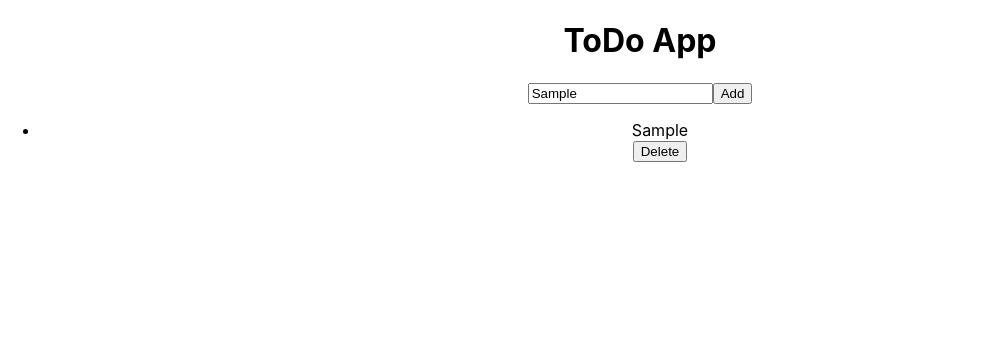
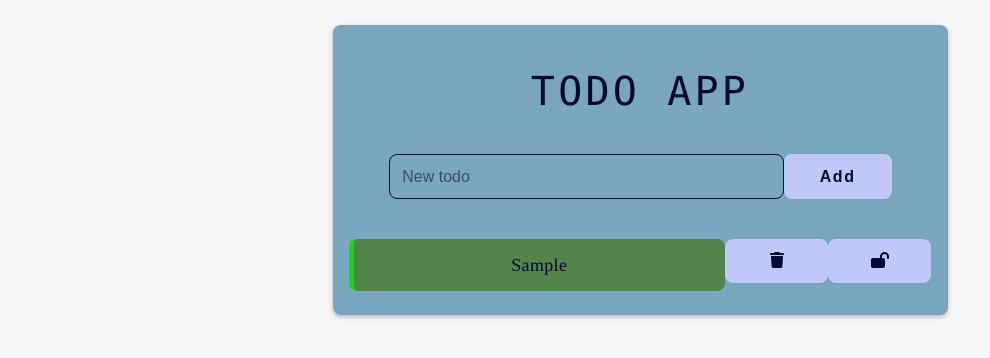
Before and after one commit to Kateriina/todo-app, a React (Create React App) app: page / in a window 1280 px wide. Both pictures are taken after typing "Sample" into the empty fields and a click on the button "Add". Shown: the top 358 px of the page, without its empty margins (0-990 px from the left). Built offline with nearby package versions, Linux system fonts and the light colour scheme.

Commit message:
Added icon "faLock" and "faLockOpen". Added line-through for completed tasks.

```diff
--- a/src/App.css
+++ b/src/App.css
@@ -1,38 +1,135 @@
-.App {
-  text-align: center;
+*,
+*::before,
+*::after {
+  box-sizing: border-box;
 }
 
-.App-logo {
-  height: 40vmin;
-  pointer-events: none;
+body {
+  padding: 25px;
+  color: #f7f7f7;
+  min-height: 100vh;
+  background: #f7f7f7;
+  text-rendering: optimizeSpeed;
+  font-family: "Lucida Console", Courier, monospace;
+
+
 }
 
-@media (prefers-reduced-motion: no-preference) {
-  .App-logo {
-    animation: App-logo-spin infinite 20s linear;
-  }
+.App {
+  padding: 1rem;
+  max-width: 50%;
+  margin: 0 auto;
+  text-align: center;
+  background: #7aa5be;
+  box-shadow: rgba(0, 0, 0, 0.25) 0px 2px 5px;
+  border-radius: 8px;
 }
 
-.App-header {
-  background-color: #282c34;
-  min-height: 100vh;
-  display: flex;
-  flex-direction: column;
-  align-items: center;
-  justify-content: center;
-  font-size: calc(10px + 2vmin);
-  color: white;
+h1 {
+  font-weight: 300;
+  color: #000836;
+  font-size: 2.5rem;
+  letter-spacing: 0.2rem;
+  text-transform: uppercase;
 }
 
-.App-link {
-  color: #61dafb;
+.input-wrapper {
+  margin: 2.5rem;
+  display: flex;
+  justify-content: center;
 }
 
-@keyframes App-logo-spin {
-  from {
-    transform: rotate(0deg);
-  }
-  to {
-    transform: rotate(360deg);
-  }
+.todos-wrapper {
+  margin-bottom: 2.5rem;
 }
+
+.todo {
+  display: flex;
+  justify-content: center;
+  align-items: flex-start;
+}
+
+input {
+  width: 450px;
+  padding: 0.8em;
+  border-radius: 8px;
+  max-width:100%;
+}
+input::placeholder{
+  color: rgba(0, 8, 54, 0.55);
+}
+input:focus {
+  outline: none;
+  color: #000836;
+}
+
+button {
+  width: 120px;
+  padding: 0.8em;
+  cursor: pointer;
+  font-weight: 400;
+  letter-spacing: 0.1rem;
+}
+
+input,
+button {
+  font-size: 1em;
+  appearance: none;
+  color: currentcolor;
+  background: transparent;
+  border: 1px solid #000836;
+}
+
+.add-button {
+  color: #000836;
+  background: #c0c8f8;
+  border-radius: 8px;
+  border: none;
+  font-weight: bold;
+}
+
+.delete-button {
+  color: #000836;
+  background: #c0c8f8 ;
+  border-radius: 8px;
+  border: none;
+  font-weight: bold;
+}
+
+ul {
+  padding: 0;
+  list-style: none;
+  margin-bottom: 0.5px;
+}
+
+li {
+  width: 450px;
+  padding: 0.85em;
+  text-align: center;
+  margin-bottom: 0.5rem;
+  background: #52844c;
+  letter-spacing: 0.02rem;
+  transition: all 0.3s ease-out;
+  border-left: 5px solid #14db07;
+  border-radius: 8px;
+  color: #000836;
+  font-family: Times, Times New Roman, serif;
+  font-size: large;
+  overflow: scroll;
+}
+
+li:last-child {
+  margin-bottom: 0px;
+}
+
+.empty {
+  font-size: 20px;
+  font-weight: 400;
+  color: #000836;
+  letter-spacing: 0.2rem;
+}
+
+.completed {
+  color: red;
+  text-decoration: line-through;
+}
--- a/src/App.js
+++ b/src/App.js
@@ -1,16 +1,49 @@
-import logo from './logo.svg';
 import './App.css';
 import {useState} from "react";
+import TodoInput from "./TodoInput";
+import TodoList from "./TodoList";
+import {v4 as uuid} from "uuid";
 
 function App() {
     const [todo, setTodo] = useState("");
-  const [todos, setTodos] = useState([]);
-  const  addTodo = () =>{
+    const [todos, setTodos] = useState([
+/*        {
+            id: 1,
+            title: 'first',
+            status: true
+        },
+        {
+            id: 2,
+            title: 'second',
+            status: true
+        },
+        {
+            id: 3,
+            title: 'third',
+            status: false
+        },
+
+    */]);
+
+    //console.log(todos)
+    const addTodo = () => {
         if (todo !== "") {
-      setTodos([...todos, todo]);
+            setTodos(
+                [...todos, {
+                    id: uuid(),
+                    title: todo,
+                    status: true,
+                }
+                ]);
             setTodo("")
         }
     }
+
+    const deleteTodo = (id) => {
+        const newTodos = todos.filter(todo => todo.id !== id);
+        setTodos(newTodos);
+    }
+    /*
 
       const deleteTodo = (text) => {
           const newTodos = todos.filter((todo) => {
@@ -18,41 +51,23 @@ function App() {
           });
           setTodos(newTodos);
       }
+    */
+
+    const doneTodo = (id) => {
+        const newTodos = todos.filter(todo => {
+            if (todo.id == id) {
+                todo.status = !todo.status;
+            }
+            return todos;
+        })
+        setTodos(newTodos);
+    }
+
     return (
         <div className="App">
             <h1>ToDo App</h1>
-
-      <div className="input-wrapper">
-        <input type="text"
-               name="todo"
-               placeholder="Create a new todo"
-               onChange={(e) => {
-               setTodo(e.target.value);
-               }
-               }
-
-        />
-        <button className="add-button" onClick={addTodo}>Add</button>
-          {todos?.length > 0 ? (
-          <ul className="todo-list">
-              {todos.map((todo, index) => (
-              <div className="todo">
-                  <li key={index}> {todo}</li>
-                  <button className="delete-button" onClick={() => {deleteTodo(todo)
-                  }}
-                  >
-                      Delete
-                  </button>
-              </div>)) }
-          </ul>
-          ) : (
-              <div className="empty">
-                  <p>No task found</p>
-              </div>
-          )}
-
-
-      </div>
+            <TodoInput todo={todo} setTodo={setTodo} addTodo={addTodo}/>
+            <TodoList list={todos} remove={deleteTodo} done={doneTodo}/>
         </div>
     );
 }
--- /dev/null
+++ b/src/TodoInput.js
@@ -0,0 +1,19 @@
+const TodoInput = ({ todo, setTodo, addTodo}) => {
+    return (
+        <div className="input-wrapper">
+            <input type="text"
+                   name="todo"
+                   value={todo}
+                   placeholder="New todo"
+                   onChange={(e) => {
+                       setTodo(e.target.value);
+                   }
+                   }
+            />
+            <button className="add-button" onClick={addTodo}>Add
+            </button>
+        </div>
+    )
+}
+
+export default TodoInput;
--- /dev/null
+++ b/src/TodoList.js
@@ -0,0 +1,39 @@
+import TodoInput from "./TodoInput";
+import { FontAwesomeIcon } from "@fortawesome/react-fontawesome"
+
+import {faTrash, faLock, faLockOpen} from "@fortawesome/free-solid-svg-icons";
+
+const TodoList = ({list, remove, done }) => {
+    return(
+        <>
+            {list?.length > 0 ? (
+                <ul className="todo-list">
+                    {list.map((entry) => (
+                        <div className="todo">
+                            <li key={entry.id} className={ !entry.status ? "completed" : ''}> {entry.title}</li>
+
+                            <button className="delete-button"
+                                    /*onClick={() => {remove(entry)*/
+                                    onClick={() => {remove(entry.id)
+                            }}
+                            ><FontAwesomeIcon icon={faTrash}/>
+                            </button>
+                            <button className="delete-button"
+                                    onClick={() => {done(entry.id)
+                            }}
+                            >{
+                                entry.status ? <FontAwesomeIcon icon={faLockOpen}/> : <FontAwesomeIcon icon={faLock}/>
+                            }
+                            </button>
+                        </div>)) }
+                </ul>
+            ) : (
+                <div className="empty">
+                    <p>No task found</p>
+                </div>
+            )}
+        </>
+    )
+}
+
+export default TodoList;
```
Also changed, not shown: package.json (+10 -2 lines), 1 other file (tests, documents, lock files or other folders). Lines whose indentation alone changed are shown as unchanged.
